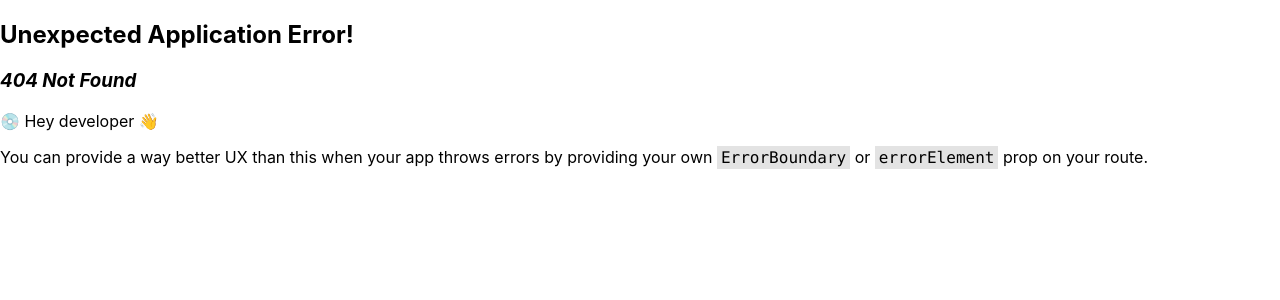
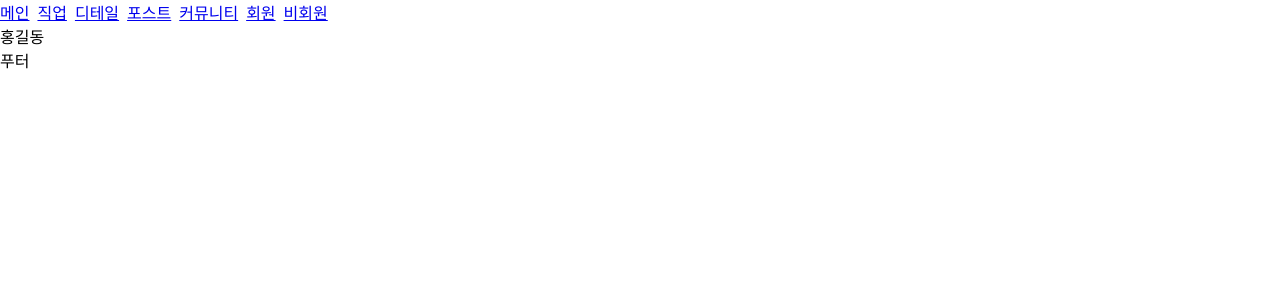
Before and after one commit to scminy0527-rgb/back_react_study, a React (Create React App) app: page /user in a window 1280 px wide. Before the commit this address had no page. Shown: the top 300 px of the page. Built offline with nearby package versions, Linux system fonts and the light colour scheme.

Commit message:
feat: 라우터

```diff
--- /dev/null
+++ b/src/context/expert/RouteContext.js
@@ -0,0 +1,38 @@
+import React, { createContext, useState } from "react";
+
+const RouteContext = createContext({
+  state: {
+    previousUrl: "",
+    user: {
+      userName: "",
+      userAge: 0,
+      userAddress: "",
+      userPhone: "",
+    },
+  },
+  actions: {
+    setPreviousUrl: () => {},
+    setUser: () => {},
+  },
+});
+
+export const UserRouteProvider = ({ children }) => {
+  const [previousUrl, setPreviousUrl] = useState("");
+  const [user, setUser] = useState({
+    userName: "",
+    userAge: 0,
+    userAddress: "",
+    userPhone: "",
+  });
+
+  const value = {
+    state: { previousUrl, user },
+    actions: { setPreviousUrl, setUser },
+  };
+
+  return (
+    <RouteContext.Provider value={value}>{children}</RouteContext.Provider>
+  );
+};
+
+export default RouteContext;
--- /dev/null
+++ b/src/router/detail/Comunity.jsx
@@ -0,0 +1,7 @@
+import React from "react";
+
+const Comunity = () => {
+  return <div>커뮤니티 입니다</div>;
+};
+
+export default Comunity;
--- /dev/null
+++ b/src/router/detail/Detail.jsx
@@ -0,0 +1,15 @@
+import React from "react";
+import { Outlet } from "react-router-dom";
+
+const Detail = () => {
+  return (
+    <div>
+      <div>상품 상세 페이지</div>
+      <div>
+        <Outlet></Outlet>
+      </div>
+    </div>
+  );
+};
+
+export default Detail;
--- /dev/null
+++ b/src/router/detail/DetailLayout.jsx
@@ -0,0 +1,17 @@
+import React from "react";
+import { Outlet } from "react-router-dom";
+
+const DetailLayout = () => {
+  return (
+    <div>
+      <header>상품제목: 디테일 레이아웃 </header>
+
+      {/* main 영역에는 라우터에 넣은 하위 모듈 전부 보여주는 개념 */}
+      <main>
+        <Outlet></Outlet>
+      </main>
+    </div>
+  );
+};
+
+export default DetailLayout;
--- /dev/null
+++ b/src/router/layout/Layout.jsx
@@ -0,0 +1,46 @@
+import React from "react";
+import { Link, Outlet } from "react-router-dom";
+
+// 이건 전체적인 메인 홈페이지의 레이아웃을 구성
+const Layout = () => {
+  const style = { marginRight: "8px" };
+
+  const getRandomInt = () => {
+    return Math.floor(Math.random() * 100);
+  };
+
+  return (
+    <div>
+      <header>
+        <Link style={style} to="/">
+          메인
+        </Link>
+        <Link style={style} to="/job">
+          직업
+        </Link>
+        <Link style={style} to="/detail">
+          디테일
+        </Link>
+        <Link style={style} to={`/post/${getRandomInt()}`}>
+          포스트
+        </Link>
+        <Link style={style} to={`detail/comunity`}>
+          커뮤니티
+        </Link>
+        <Link style={style} to={`/user`}>
+          회원
+        </Link>
+        <Link style={style} to={`/not-user`}>
+          비회원
+        </Link>
+      </header>
+      <main>
+        {/* 라우터에 등록 된 children 보여주는 태그 */}
+        <Outlet></Outlet>
+      </main>
+      <footer>푸터</footer>
+    </div>
+  );
+};
+
+export default Layout;
--- a/src/router/main/Main.jsx
+++ b/src/router/main/Main.jsx
@@ -1,23 +1,26 @@
-import React from "react";
+import React, { useContext } from "react";
 import { Link } from "react-router-dom";
+import RouteContext from "../../context/expert/RouteContext";
 
 const Main = () => {
+  const { state } = useContext(RouteContext);
   // 랜덤한 숫자
   const randomNum = Math.floor(Math.random() * 99) + 1;
   return (
     <div>
+      <p>{state.user.userName}님 환영합니다</p>
       {/* <div>
         인트로 페이지 이동 <br />
         <Link style={{ display: "block" }} to="/intro">
           인트로 이동
         </Link>
       </div> */}
-      <div>
+      {/* <div>
         JOB 페이지 이동 <br />
         <Link style={{ display: "block" }} to="/job">
           Job 으로 이동
         </Link>
-      </div>
+      </div> */}
       {/*
         Link 태그를 누르면 1~100까지 랜덤한 숫자로 post로 이동
         ex) /post/2
@@ -25,10 +28,10 @@ const Main = () => {
         post 페이지는 랜덤한 숫자의 해당하는 데이터를
         jsonplace홀더에서 요청 후 화면에 id와 title만 h1태그로 출력(useEffect)
       */}
-
-      <Link style={{ display: "block" }} to={`/post/${randomNum}`}>
+      {/* <Link style={{ display: "block" }} to={`/post/${randomNum}`}>
         Post 으로 이동
-      </Link>
+      </Link> */}
+      메인 페이지 입니다.
     </div>
   );
 };
--- /dev/null
+++ b/src/router/user/NotUser.jsx
@@ -0,0 +1,7 @@
+import React from "react";
+
+const NotUser = () => {
+  return <div>유저가 아닙니다.</div>;
+};
+
+export default NotUser;
--- /dev/null
+++ b/src/router/user/User.jsx
@@ -0,0 +1,24 @@
+import React, { useContext, useEffect } from "react";
+import RouteContext from "../../context/expert/RouteContext";
+
+const User = () => {
+  const userData = {
+    userName: "홍길동",
+    userAge: 20,
+    userAddress: "서울시 강남",
+    userPhone: "010-1234-1234",
+  };
+
+  const { state, actions } = useContext(RouteContext);
+  const { setUser, setPreviousUrl } = actions;
+
+  useEffect(() => {
+    console.log("user 페이지 에서 이름 설정");
+    setUser(userData);
+    setPreviousUrl("/user"); // 예시
+  }, []);
+
+  return <div>{state.user.userName}</div>;
+};
+
+export default User;
```
Also changed, not shown: src/App.js (+7 -1 lines), src/router/routor.js (+42 -0 lines).
